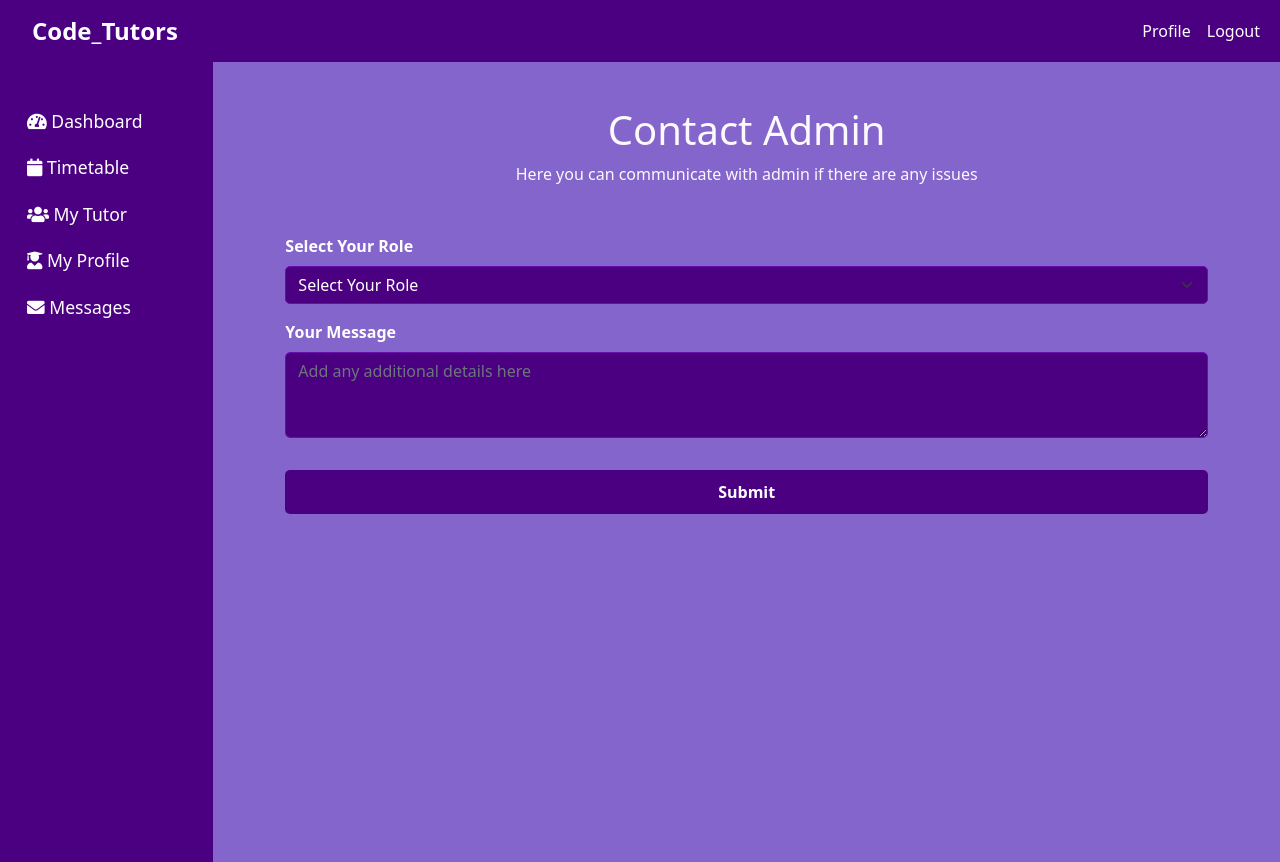
After one commit to arhamzahid23571113/Team-Aardvark, a Django app: template tutorials/templates/contact_admin.html in a window 1280 px wide. The commit adds this page. Run offline with Django 3.2, Linux system fonts and the light colour scheme; the template is opened without the code that fills it, so the values that code supplies are empty; some libraries are stand-ins or nearby versions.

Commit message:
create contact_admin.html

```diff
--- /dev/null
+++ b/tutorials/templates/contact_admin.html
@@ -0,0 +1,32 @@
+{% extends 'dashboard_base_student.html' %}
+{% block title %}Contact Admin{% endblock %}
+
+{% block content %}
+<div class="container mt-4">
+  <h1 class="text-center text-dashboard-purple mt-4">Contact Admin</h1>
+  <p class="text-center text-dashboard-purple mb-4">Here you can communicate with admin if there are any issues</p>
+
+  <form method="post" action="" class="p-4 bg-dark-purple rounded">
+
+    <!-- Your Role Dropdown -->
+    <div class="mb-3">
+      <label for="language" class="form-label text-white font-weight-bold">Select Your Role</label>
+      <select class="form-select" id="language" name="language">
+        <option selected disabled>Select Your Role</option>
+        <option value="python">Student</option>
+        <option value="javascript">Tutor</option>
+      </select>
+    </div>
+
+
+    <!-- Message to Admin -->
+    <div class="mb-3">
+      <label for="comments" class="form-label text-white font-weight-bold">Your Message</label>
+      <textarea class="form-control" id="comments" name="comments" rows="3" placeholder="Add any additional details here"></textarea>
+    </div>
+
+    <!-- Submit Button -->
+    <button type="submit" class="btn btn-dashboard-purple btn-lg w-100 mt-3">Submit</button>
+  </form>
+</div>
+{% endblock %}
--- a/tutorials/templates/student_dashboard.html
+++ b/tutorials/templates/student_dashboard.html
@@ -93,7 +93,7 @@
           <p>
         <pre>
     Book a new lesson with your tutor.
-(Tutor will have to review
+(Admin will have to review
 booking request once made.)
         </pre></p>
           <a href="{% url 'request_lesson' %}" class="btn btn-outline-light">Request a Lesson</a>
```
Also changed, not shown: tutorials/views.py (+4 -4 lines).
